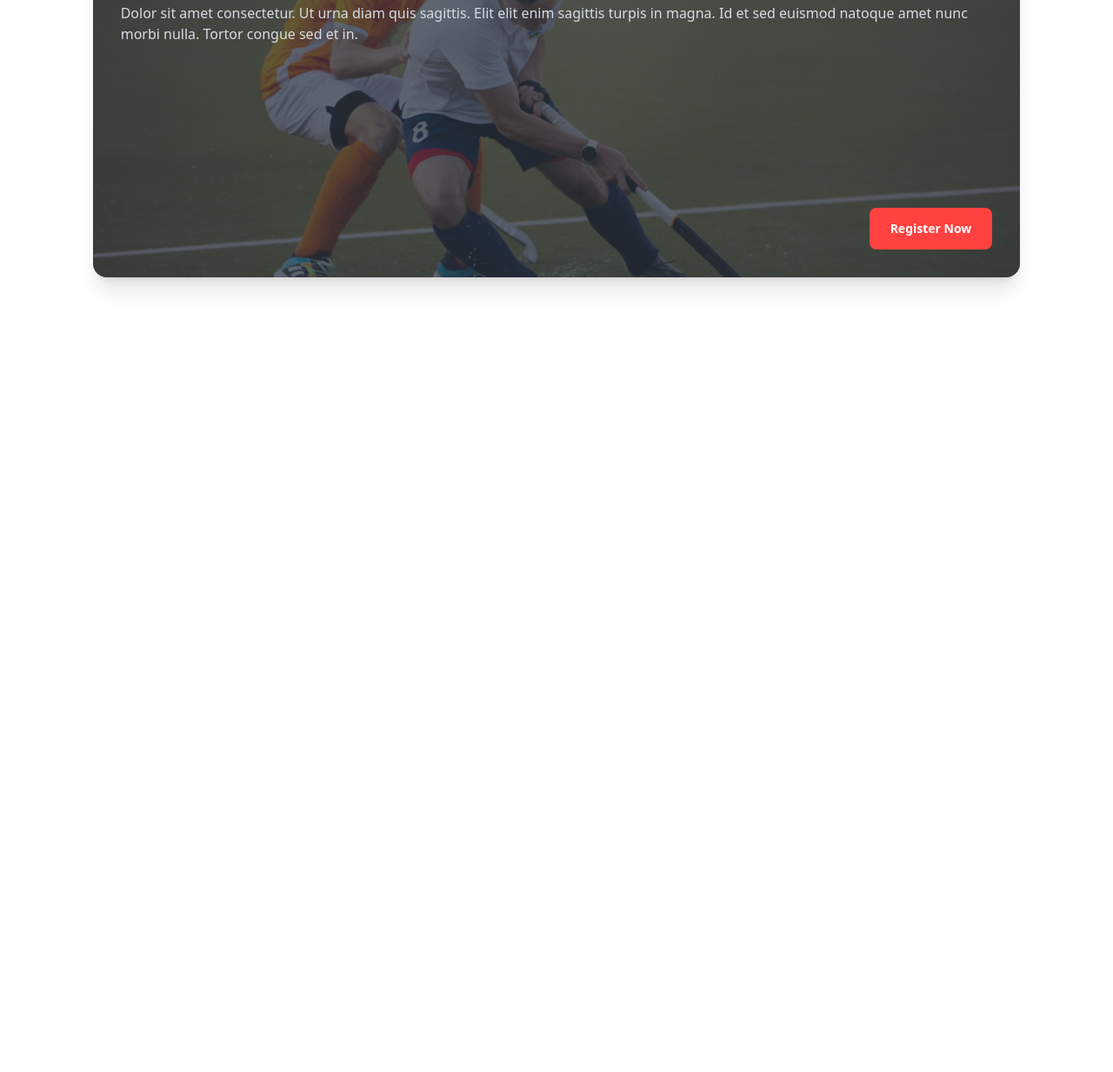
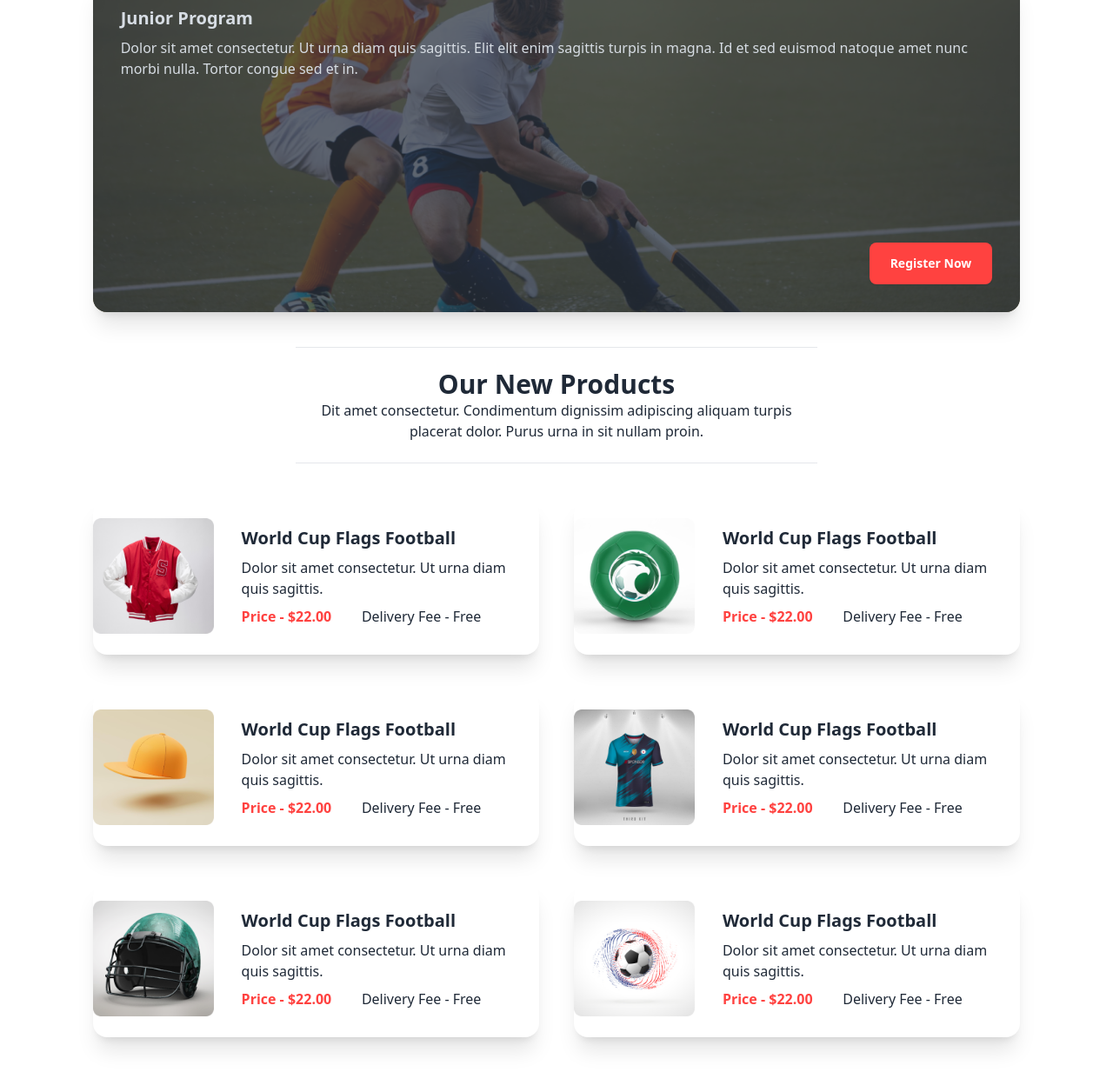
Before and after one commit to Sadi73/hockey-club, a plain HTML site: page index.html in a window 1280 px wide. Shown: the part 1214-2447 px from the top of the page at 87% size. Before the commit the page ends 1573 px from the top, so only its background shows below. Drawn offline with nearby package versions, Linux system fonts and the light colour scheme.

Commit message:
our new products added

```diff
--- a/index.html
+++ b/index.html
@@ -124,7 +124,8 @@
                 <p class="">Dit amet consectetur. Condimentum dignissim adipiscing aliquam turpis placerat dolor. Purus
                     urna in sit nullam proin. </p>
             </div>
-            <div class="grid grid-cols-1 md:grid-cols-2 gap-10">
+
+            <div class="grid grid-cols-1 md:grid-cols-2 gap-10 my-10">
                 <div class="card  bg-base-100 shadow-xl image-full">
                     <figure><img class="w-full" src="./Images/2.png" alt="Shoes" /></figure>
                     <div class="card-body">
@@ -163,6 +164,88 @@
                 </div>
             </div>
         </section>
+
+        <section class="our-new-products">
+            <div class="border-y py-6 max-w-[600px] text-center mx-auto">
+                <h1 class="text-3xl font-extrabold">Our New Products</h1>
+                <p class="">Dit amet consectetur. Condimentum dignissim adipiscing aliquam turpis placerat dolor. Purus
+                    urna in sit nullam proin. </p>
+            </div>
+
+            <div class="grid grid-cols-1 md:grid-cols-2 gap-10 my-10">
+                <div class="card lg:card-side bg-base-100 shadow-xl">
+                    <figure><img src="./Images/5.png" alt="Album" /></figure>
+                    <div class="card-body">
+                        <h2 class="card-title">World Cup Flags Football</h2>
+                        <p>Dolor sit amet consectetur. Ut urna diam quis sagittis. </p>
+                        <div class="flex justify-between">
+                            <p class="text-[#FF4240] font-extrabold">Price - $22.00</p>
+                            <p class="text-[rgba(19, 19, 24, 0.50)] ">Delivery Fee - Free</p>
+                        </div>
+                    </div>
+                </div>
+                <div class="card lg:card-side bg-base-100 shadow-xl">
+                    <figure><img src="./Images/6.png" alt="Album" /></figure>
+                    <div class="card-body">
+                        <h2 class="card-title">World Cup Flags Football</h2>
+                        <p>Dolor sit amet consectetur. Ut urna diam quis sagittis. </p>
+                        <div class="flex justify-between">
+                            <p class="text-[#FF4240] font-extrabold">Price - $22.00</p>
+                            <p class="text-[rgba(19, 19, 24, 0.50)] ">Delivery Fee - Free</p>
+                        </div>
+                    </div>
+                </div>
+                <div class="card lg:card-side bg-base-100 shadow-xl">
+                    <figure><img src="./Images/7.png" alt="Album" /></figure>
+                    <div class="card-body">
+                        <h2 class="card-title">World Cup Flags Football</h2>
+                        <p>Dolor sit amet consectetur. Ut urna diam quis sagittis. </p>
+                        <div class="flex justify-between">
+                            <p class="text-[#FF4240] font-extrabold">Price - $22.00</p>
+                            <p class="text-[rgba(19, 19, 24, 0.50)] ">Delivery Fee - Free</p>
+                        </div>
+                    </div>
+                </div>
+                <div class="card lg:card-side bg-base-100 shadow-xl">
+                    <figure><img src="./Images/8.png" alt="Album" /></figure>
+                    <div class="card-body">
+                        <h2 class="card-title">World Cup Flags Football</h2>
+                        <p>Dolor sit amet consectetur. Ut urna diam quis sagittis. </p>
+                        <div class="flex justify-between">
+                            <p class="text-[#FF4240] font-extrabold">Price - $22.00</p>
+                            <p class="text-[rgba(19, 19, 24, 0.50)] ">Delivery Fee - Free</p>
+                        </div>
+                    </div>
+                </div>
+                <div class="card lg:card-side bg-base-100 shadow-xl">
+                    <figure><img src="./Images/9.png" alt="Album" /></figure>
+                    <div class="card-body">
+                        <h2 class="card-title">World Cup Flags Football</h2>
+                        <p>Dolor sit amet consectetur. Ut urna diam quis sagittis. </p>
+                        <div class="flex justify-between">
+                            <p class="text-[#FF4240] font-extrabold">Price - $22.00</p>
+                            <p class="text-[rgba(19, 19, 24, 0.50)] ">Delivery Fee - Free</p>
+                        </div>
+                    </div>
+                </div>
+                <div class="card lg:card-side bg-base-100 shadow-xl">
+                    <figure><img src="./Images/10.png" alt="Album" /></figure>
+                    <div class="card-body">
+                        <h2 class="card-title">World Cup Flags Football</h2>
+                        <p>Dolor sit amet consectetur. Ut urna diam quis sagittis. </p>
+                        <div class="flex justify-between">
+                            <p class="text-[#FF4240] font-extrabold">Price - $22.00</p>
+                            <p class="text-[rgba(19, 19, 24, 0.50)] ">Delivery Fee - Free</p>
+                        </div>
+                    </div>
+                </div>
+
+            </div>
+
+        </section>
+
+
+
     </main>
 
     <footer></footer>
```
